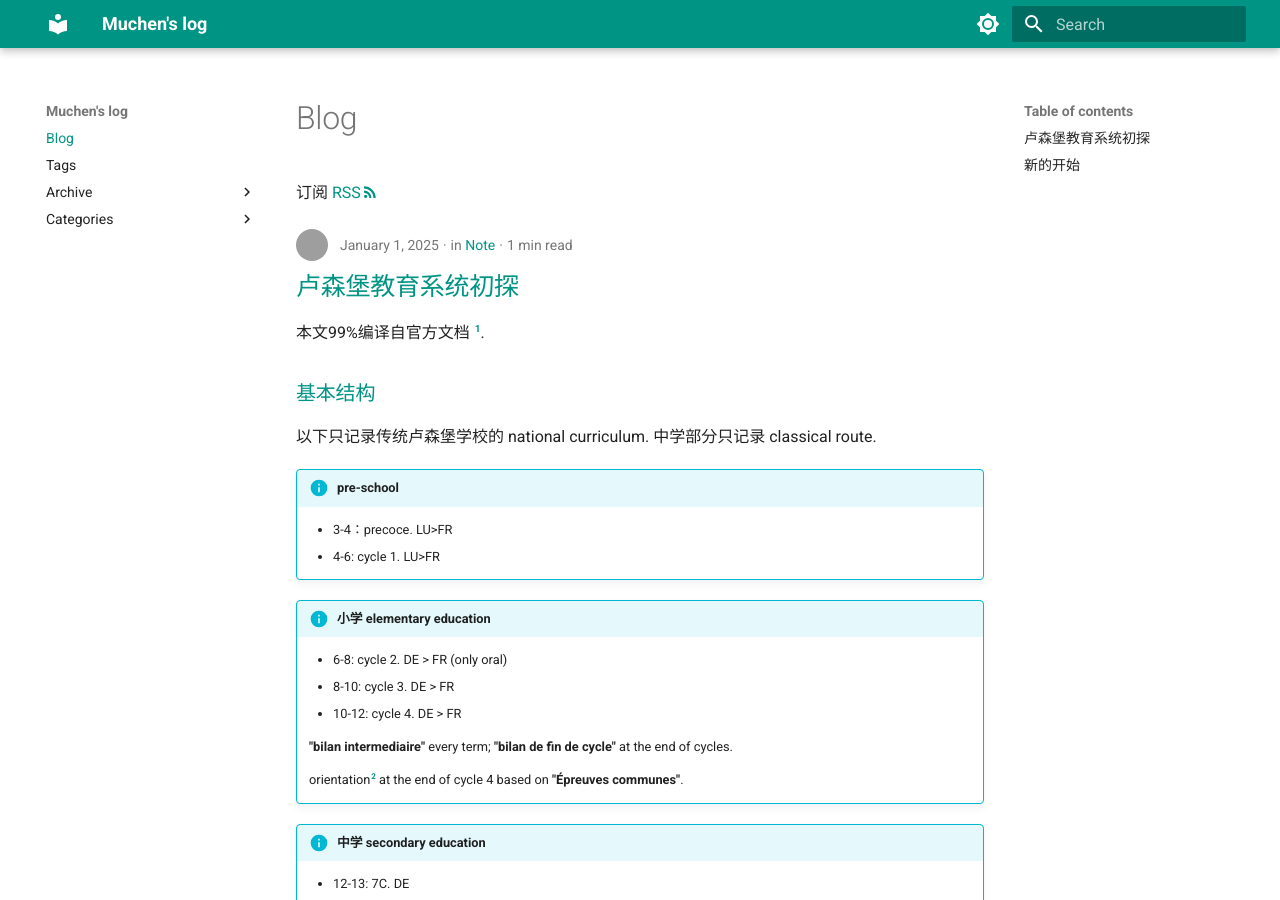
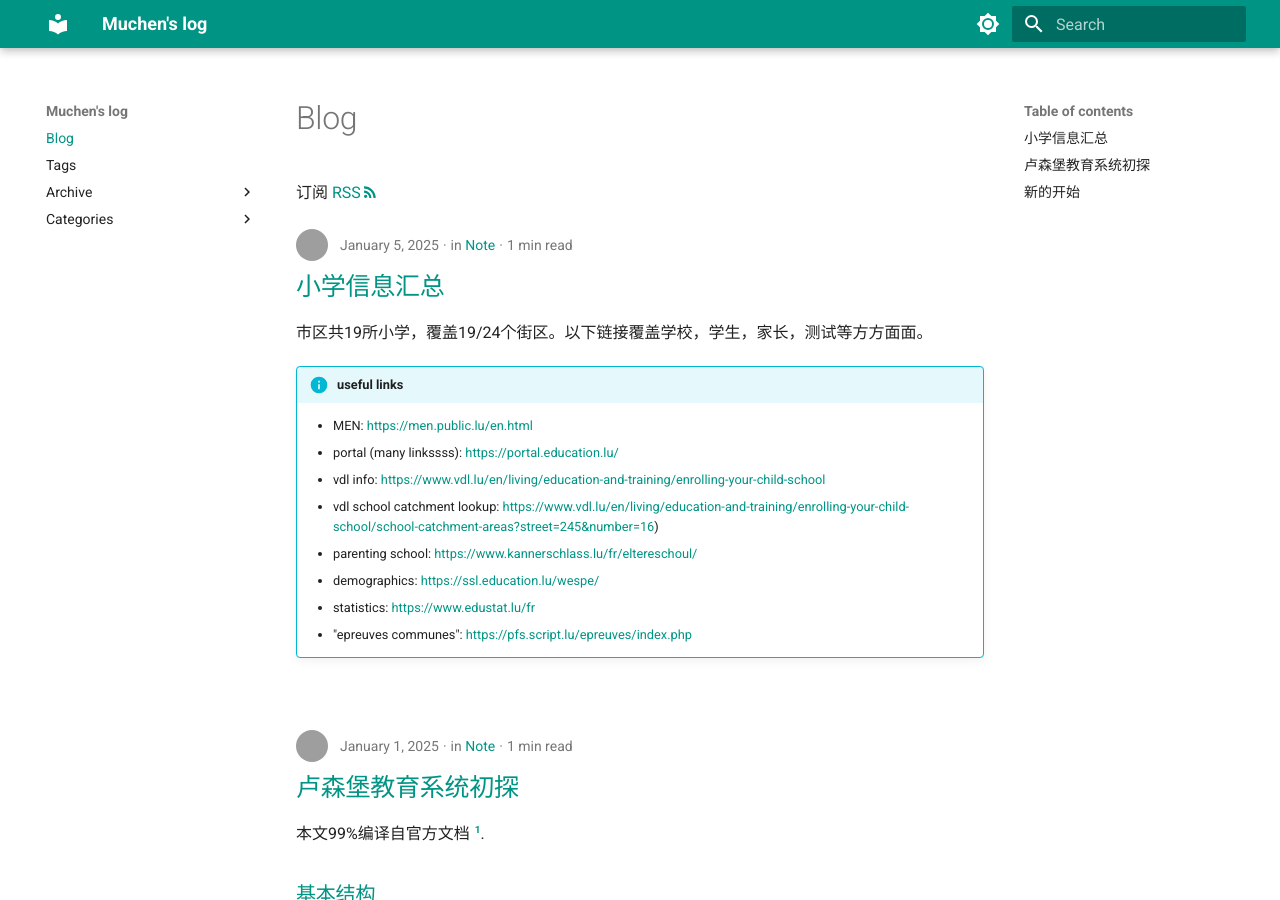
Before and after one commit to xiaochuany/mc, an MkDocs documentation site: the page built from docs/index.md, in a window 1280 px wide and 900 px high. Built offline with MkDocs 1.6.1 and Material for MkDocs 9.7.7, drawn with Linux system fonts in a browser that asks for light colours; grey boxes are pictures that could not be loaded.

Commit message:
add new post: school102 with comprehensive primary school information and useful links

```diff
--- /dev/null
+++ b/docs/posts/2025-01-05-edu-info.md
@@ -0,0 +1,27 @@
+---
+date:
+    created: 2025-01-05
+authors:
+    - xy
+slug: school102
+tags:
+    - 卢森堡
+    - 教育
+categories:
+    - Note
+---
+
+# 小学信息汇总
+
+市区共19所小学，覆盖19/24个街区。以下链接覆盖学校，学生，家长，测试等方方面面。
+
+!!! info "useful links"
+
+    - MEN: https://men.public.lu/en.html
+    - portal (many linkssss): https://portal.education.lu/
+    - vdl info: https://www.vdl.lu/en/living/education-and-training/enrolling-your-child-school
+    - vdl school catchment lookup: https://www.vdl.lu/en/living/education-and-training/enrolling-your-child-school/school-catchment-areas?street=245&number=16)
+    - parenting school: https://www.kannerschlass.lu/fr/eltereschoul/
+    - demographics: https://ssl.education.lu/wespe/
+    - statistics: https://www.edustat.lu/fr
+    - "epreuves communes": https://pfs.script.lu/epreuves/index.php
```
Also changed, not shown: docs/posts/drafts/eval-school.md (+5 -13 lines).
